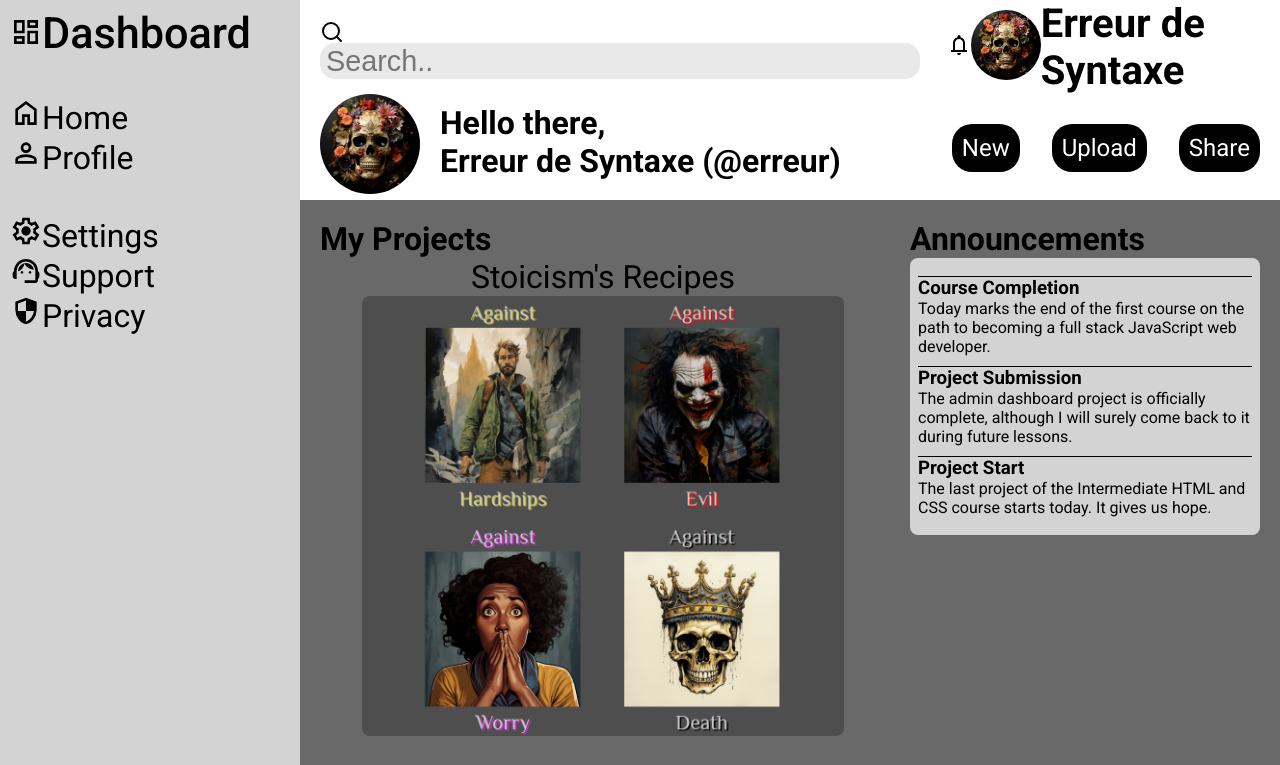
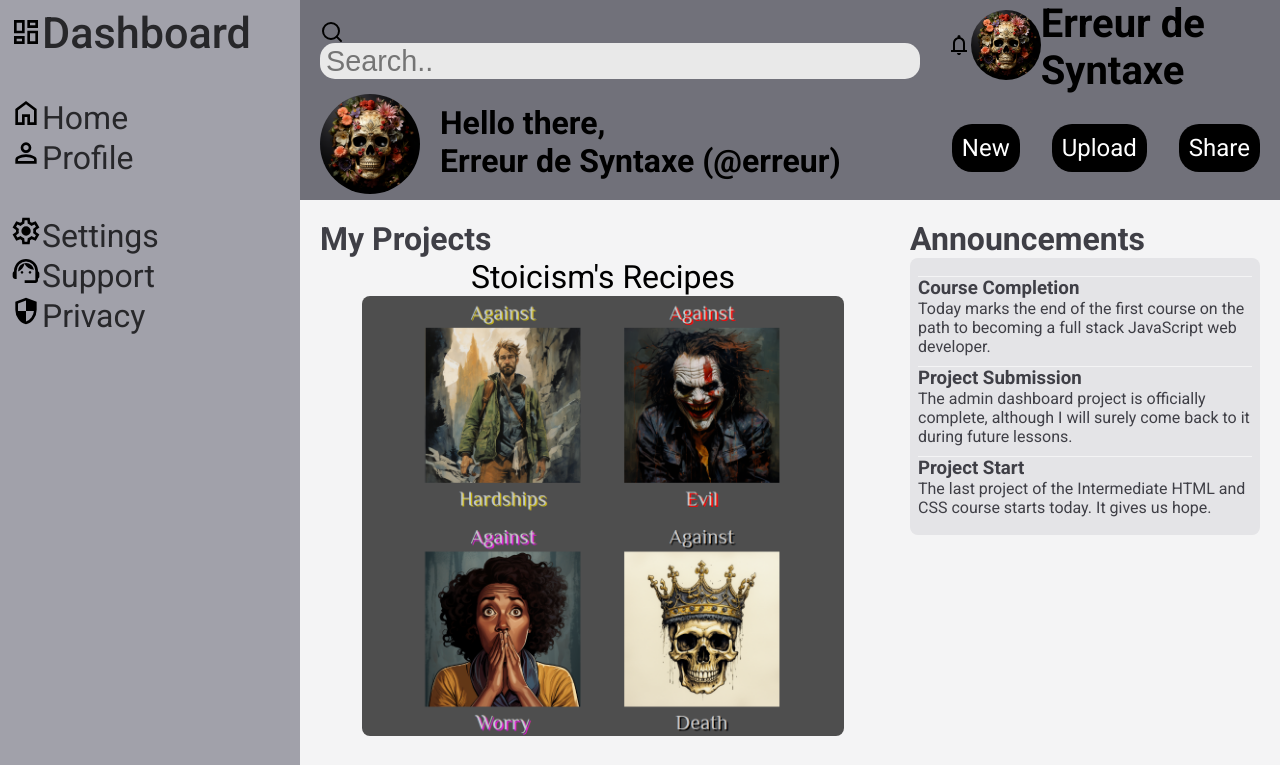
Before and after one commit to ErreurDeSyntaxe/foundations-admin-dashboard, a plain HTML site: page index.html in a window 1280 px wide. Shown: the top 765 px of the page. Drawn offline with Linux system fonts and the light colour scheme.

Commit message:
Fix color scheme Fix README

```diff
--- a/style.css
+++ b/style.css
@@ -13,7 +13,7 @@
 
 body {
     font-family: Roboto, sans-serif;
-    background-color: white;
+    background-color: #71717a;
     display: grid;
     grid-template-columns: 300px 1fr;
     grid-template-rows: 200px 1fr 40px;
@@ -107,11 +107,12 @@ body {
 .sidebar {
     grid-row: 1 / 3;
     grid-column: 1 / 2;
-    background-color: lightgray;
+    background-color: #a1a1aa;
     font-size: 2rem;
     padding: 8px 10px;
+    color: #27272a;
     & a {
-        color: black;
+        color: #27272a;
         text-decoration: none;
     }
     & img {
@@ -124,25 +125,25 @@ body {
 }
 
 .main-content {
-    background-color: dimgray;
+    background-color: #f4f4f5;
     grid-row: 2 / 3;
     grid-column: 2 / 3;
     display: grid;
     gap: 24px;
     grid-template-columns: 1fr 350px;
-    grid-template-rows: 1fr 1fr;
     padding: 20px;
 }
 
 .projects {
     grid-column: 1 / 2;
     grid-row: 1 / 3;
+    color: #3f3f46;
 }
 
 .project-container {
     display: grid;
     gap: 24px;
-    grid-template-columns: repeat(auto-fit, minmax(500px, 1fr));
+    grid-template-columns: repeat(auto-fit, minmax(350px, 1fr));
     & .preview-img {
         width: 85%;
         border-radius: 8px;
@@ -162,22 +163,24 @@ body {
 .announcements {
     grid-column: 2 / 3;
     grid-row: 1 / 2;
+    color: #3f3f46;
 }
 
 .announcement-container {
-    background-color: lightgray;
+    background-color: #e4e4e7;
     padding: 8px;
     border-radius: 8px;
 }
 
 .announcement-card {
-    border-top: 1px solid black;
+    border-top: 1px solid #f4f4f5;
     margin: 10px 0;
 }
 
 .midjourney {
     grid-column: 2 / 3;
     grid-row: 2 / 3;
+    color: #3f3f46;
     .midjourney-img {
         width: 70%;
         align-self: center;
@@ -187,7 +190,7 @@ body {
 }
 
 .midjourney-container {
-    background-color: lightgray;
+    background-color: #e4e4e7;
     padding: 8px;
     border-radius: 8px;
     display: flex;
@@ -198,7 +201,7 @@ body {
 .footer {
     grid-column: 1 / 3;
     grid-row: 3 / 4;
-    background-color: black;
+    background-color: #71717a;
     display: grid;
     align-content: center;
     text-align: center;
```
Also changed, not shown: images/project-preview.png (added), 1 other file.
